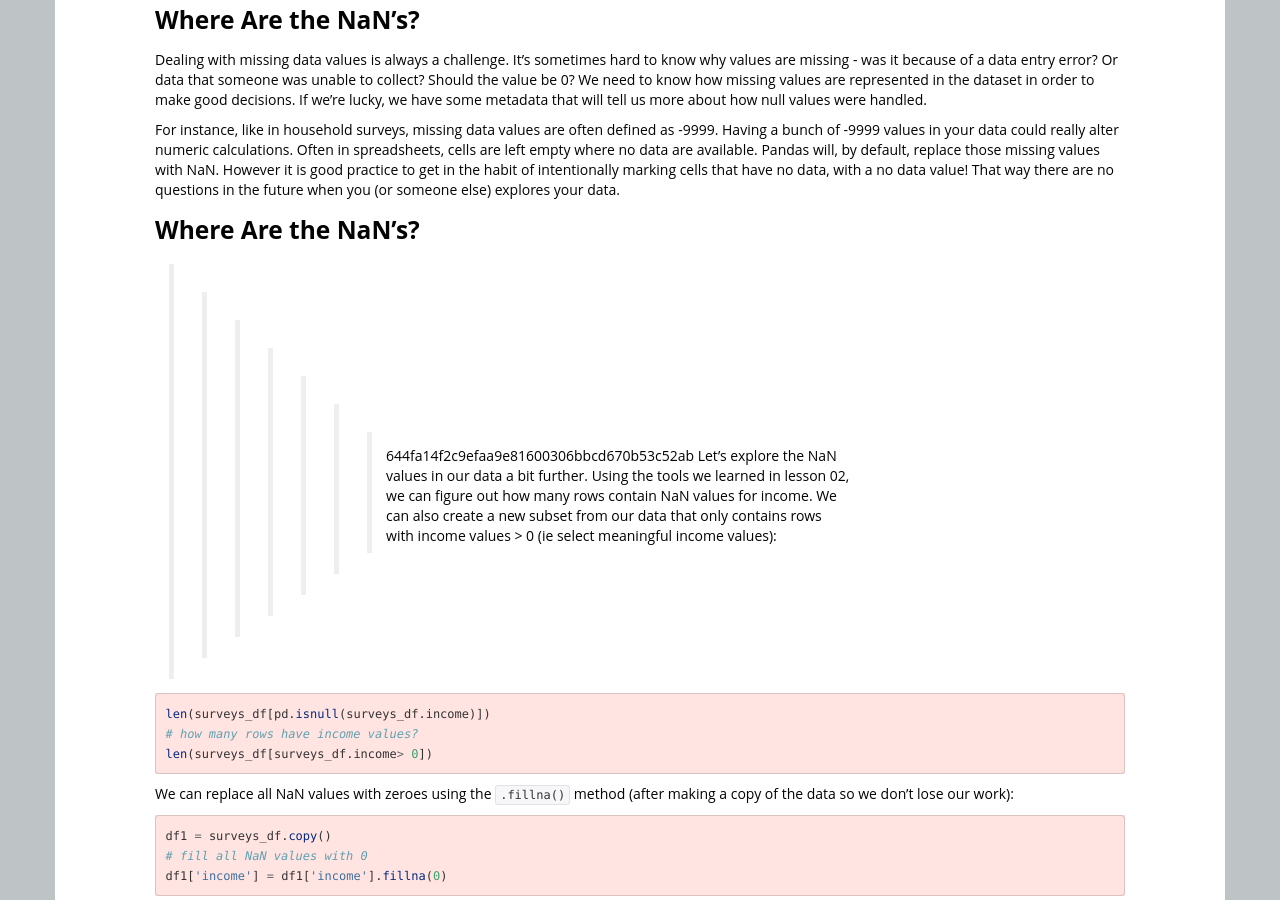
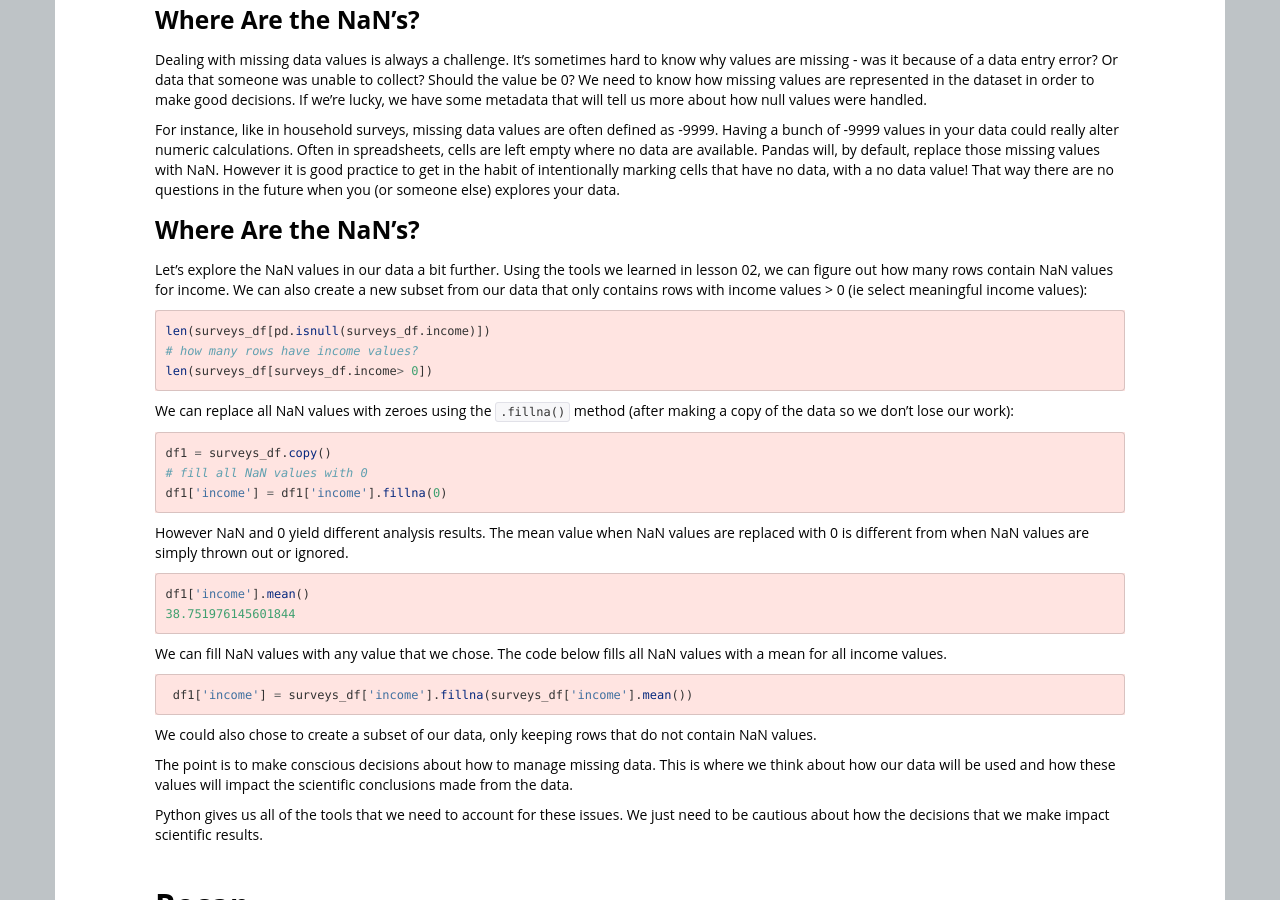
Before and after one commit to psrc/itm-tutorial-python, a Jekyll site: the page built from 03-data-types-and-format.md, in a window 1280 px wide and 900 px high, scrolled down 1775 px. Built offline with Jekyll 4.4.1, drawn with Linux system fonts in a browser that asks for light colours; nearby versions of some CDN libraries; library files that are not in the unit come from our copies.

Commit message:
fixed formatting from merge error

```diff
--- a/03-data-types-and-format.md
+++ b/03-data-types-and-format.md
@@ -118,7 +118,6 @@ in the future when you (or someone else) explores your data.
 
 ### Where Are the NaN's?
 
->>>>>>> 644fa14f2c9efaa9e81600306bbcd670b53c52ab
 Let's explore the NaN values in our data a bit further. Using the tools we
 learned in lesson 02, we can figure out how many rows contain NaN values for
 income. We can also create a new subset from our data that only contains rows
```
